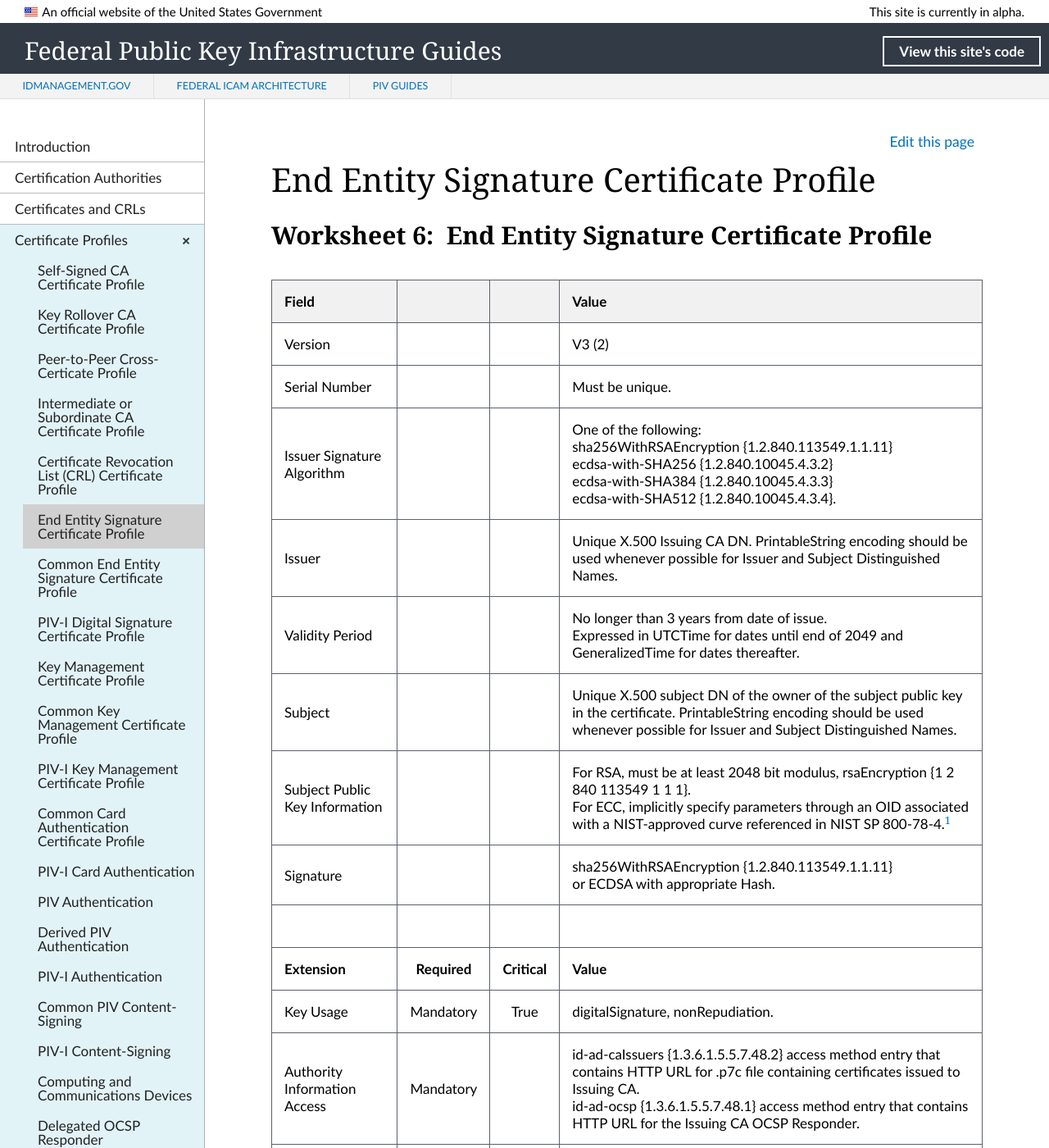
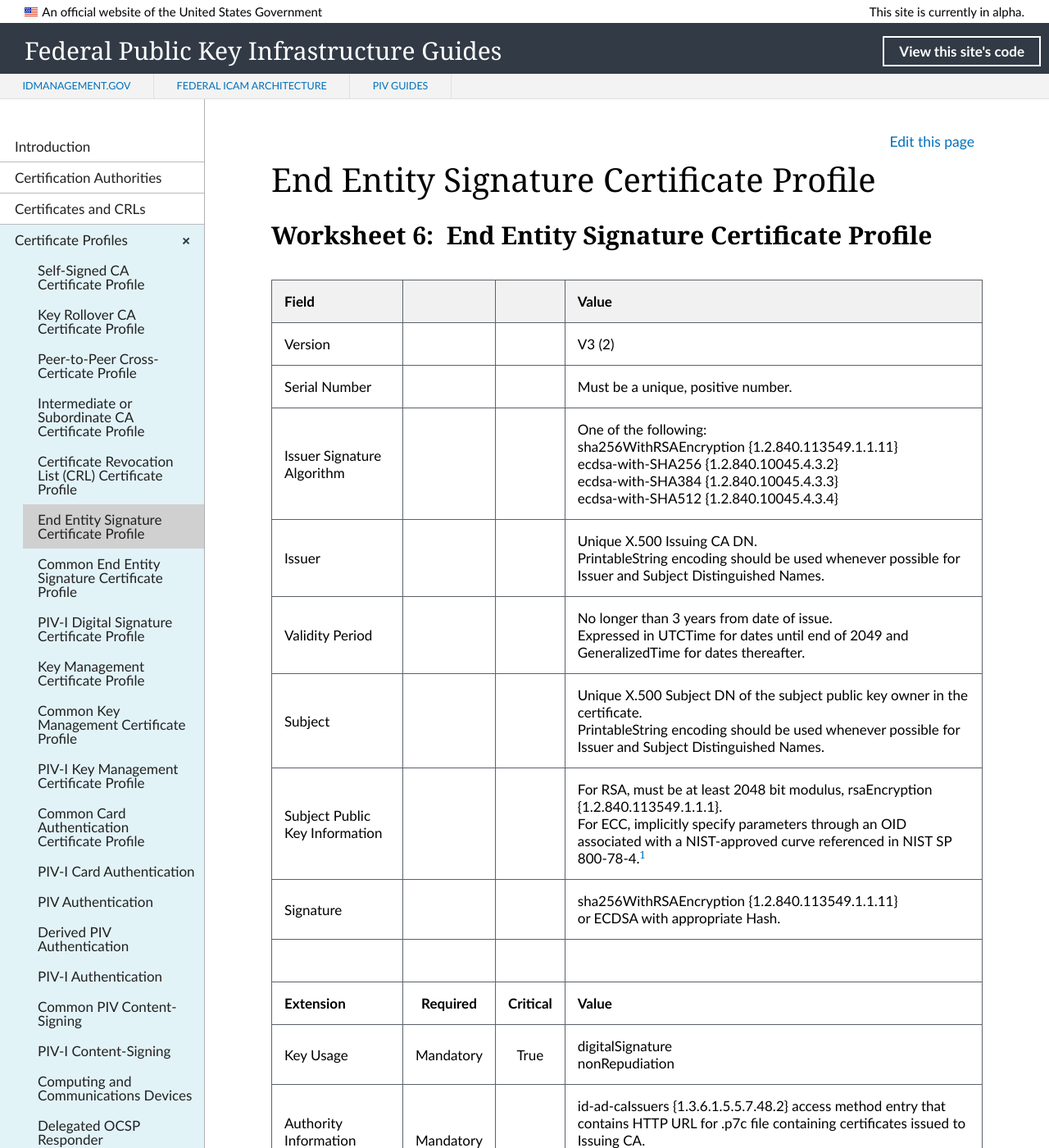
Before and after one commit to GSA/fpki-guides, a Jekyll site: the page built from _profiles/06_end_entity_sign.md, in a window 1280 px wide and 1400 px high. Shown: the whole window at 82% size. Built offline with Jekyll 4.4.1, drawn with Linux system fonts in a browser that asks for light colours; nearby versions of some CDN libraries; library files that are not in the unit come from our copies.

Commit message:
Update 06_end_entity_sign.md
Content and formatting

```diff
--- a/_profiles/06_end_entity_sign.md
+++ b/_profiles/06_end_entity_sign.md
@@ -9,19 +9,19 @@ permalink: profiles/endentitysign/
 | **Field** |       |       | **Value**                             |
 | :-------- | :---: | :---: | :-------------------------------     |
 | Version   |       |       | V3 (2)                                 |
-| Serial Number   |       |       | Must be unique. |
-| Issuer Signature Algorithm   |       |       |  One of the following: <br>sha256WithRSAEncryption {1.2.840.113549.1.1.11} <br>ecdsa-with-SHA256 {1.2.840.10045.4.3.2} <br>ecdsa-with-SHA384 {1.2.840.10045.4.3.3} <br>ecdsa-with-SHA512 {1.2.840.10045.4.3.4}. |
-| Issuer   |       |       |  Unique X.500 Issuing CA DN. PrintableString encoding should be used whenever possible for Issuer and Subject Distinguished Names. |
-| Validity Period   |       |       |  No longer than 3 years from date of issue.<BR>Expressed in UTCTime for dates until end of 2049 and GeneralizedTime for dates thereafter.  |
-| Subject   |       |       |   Unique X.500 subject DN of the owner of the subject public key in the certificate. PrintableString encoding should be used whenever possible for Issuer and Subject Distinguished Names.   |
-| Subject Public Key Information   |       |       |   For RSA, must be at least 2048 bit modulus, rsaEncryption {1 2 840 113549 1 1 1}.<BR>For ECC, implicitly specify parameters through an OID associated with a NIST-approved curve referenced in NIST SP 800-78-4.<sup>[1](#1)</sup>   |
+| Serial Number   |       |       | Must be a unique, positive number. |
+| Issuer Signature Algorithm   |       |       |  One of the following: <br>sha256WithRSAEncryption {1.2.840.113549.1.1.11} <br>ecdsa-with-SHA256 {1.2.840.10045.4.3.2} <br>ecdsa-with-SHA384 {1.2.840.10045.4.3.3} <br>ecdsa-with-SHA512 {1.2.840.10045.4.3.4} |
+| Issuer   |       |       |  Unique X.500 Issuing CA DN.<br>PrintableString encoding should be used whenever possible for Issuer and Subject Distinguished Names. |
+| Validity Period   |       |       |  No longer than 3 years from date of issue.<br>Expressed in UTCTime for dates until end of 2049 and GeneralizedTime for dates thereafter.  |
+| Subject   |       |       |   Unique X.500 Subject DN of the subject public key owner in the certificate.<br>PrintableString encoding should be used whenever possible for Issuer and Subject Distinguished Names.   |
+| Subject Public Key Information   |       |       |   For RSA, must be at least 2048 bit modulus, rsaEncryption {1.2.840.113549.1.1.1}.<BR>For ECC, implicitly specify parameters through an OID associated with a NIST-approved curve referenced in NIST SP 800-78-4.<sup>[1](#1)</sup>   |
 | Signature   |       |       |   sha256WithRSAEncryption {1.2.840.113549.1.1.11}<br>or ECDSA with appropriate Hash.   |
 |               |                 |              |                                       |
 | **Extension** |  **Required**   | **Critical** | **Value**                             |
-| Key Usage  | Mandatory | True |  digitalSignature, nonRepudiation. |
-|Authority Information Access   | Mandatory  |  | id-ad-caIssuers {1.3.6.1.5.5.7.48.2} access method entry that contains HTTP URL for .p7c file containing certificates issued to Issuing CA.<br>id-ad-ocsp {1.3.6.1.5.5.7.48.1} access method entry that contains HTTP URL for the Issuing CA OCSP Responder. |
+| Key Usage  | Mandatory | True |  digitalSignature<br>nonRepudiation |
+| Authority Information Access   | Mandatory  |  | id-ad-caIssuers {1.3.6.1.5.5.7.48.2} access method entry that contains HTTP URL for .p7c file containing certificates issued to Issuing CA.<br>id-ad-ocsp {1.3.6.1.5.5.7.48.1} access method entry that contains HTTP URL for the Issuing CA OCSP Responder. |
 | Subject Key Identifier   | Mandatory |  | Octet string.  |
-| CRL Distribution Points   | Mandatory |   |  This extension must appear in all certificates and include at least an HTTP URI distribution point name.<br>This extension must appear in all certificates and include at least one HTTP URI to a file containing a DER-encoded CRL with a file type of _application/pkix-crl_. <br>This profile recommends against the use of indirect CRLs or CRLs segmented by reasonCode. |
+| CRL Distribution Points   | Mandatory |   |  This extension must appear in all certificates and include at least an HTTP URI distribution point name.<br>This extension must appear in all certificates and include at least one HTTP URI to a file containing a DER-encoded CRL with a file type of _application/pkix-crl_. <br>This profile recommends against the use of indirect CRLs or CRLs segmented by reasonCode. <!--Redundancy issue.-->|
 | Certificate Policies   | Mandatory  |  | Applicable certificate policies. |
 | Authority Key Identifier   | Mandatory  |  | Octet string (same as Subject Key Identifier in Issuing CA certificate). |
 | Extended Key Usage   | Optional |  |  If included to support specific applications, this extension should be non-critical.<br>The 3 values listed for keyPurposeID should be included for signing purposes:<br>- 1.3.6.1.5.5.7.3.4 - Id-kp-emailProtection<br>- 1.3.6.1.4.1.311.10.3.12 - MSFT Document Signing<br>- 1.2.840.113583.1.1.5 - Adobe Certified Document Signing<br>Additional key purposes may be specified.  |
```
